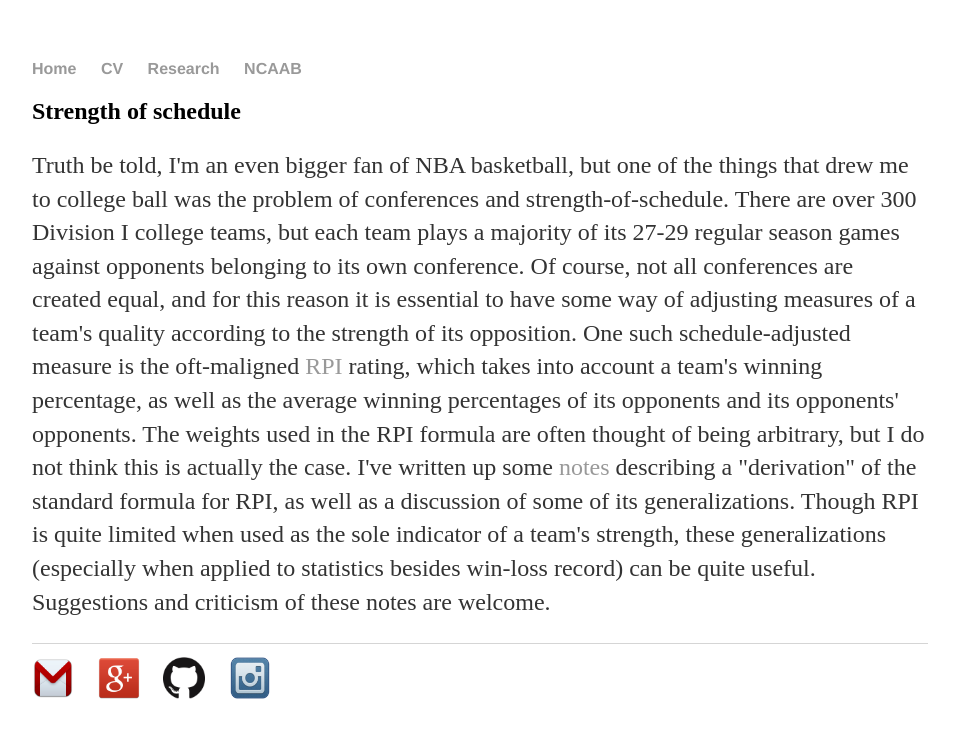
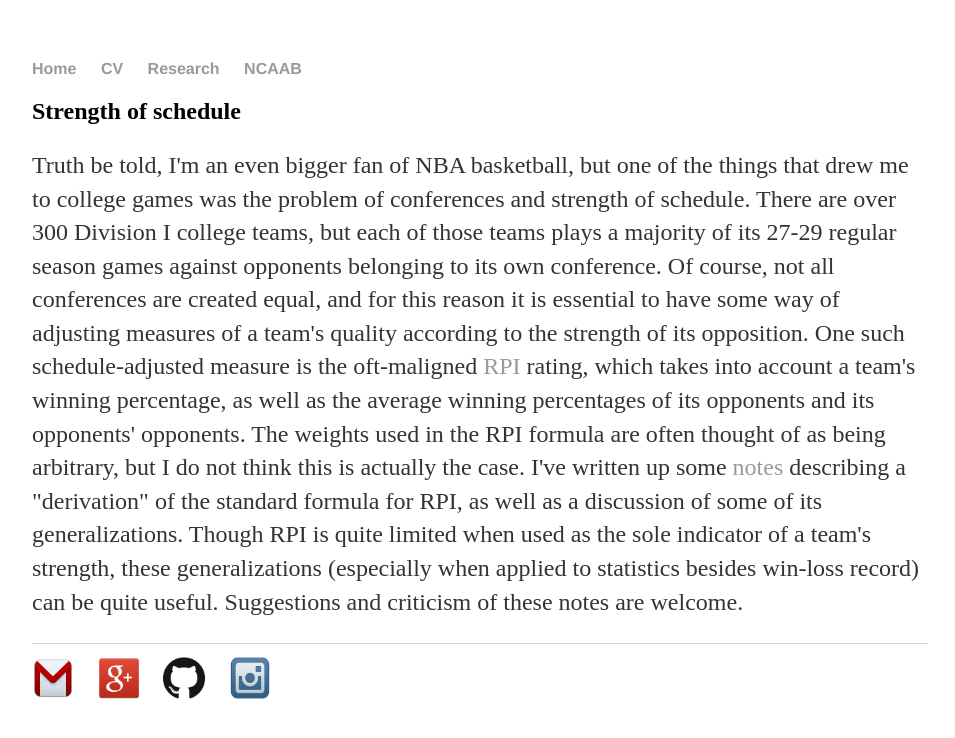
Before and after one commit to erikrforseth/erikrforseth.github.io, a Jekyll site: the page built from basketball/rpi/index.html, in a window 1280 px wide. Shown: the top 738 px of the page, without its empty margins (160-1115 px from the left). Built offline with Jekyll 4.4.1, drawn with Linux system fonts in a browser that asks for light colours.

Commit message:
Minor wording changes.

```diff
--- a/basketball/index.html
+++ b/basketball/index.html
@@ -4,7 +4,7 @@ title: Erik Forseth
 ---
 <div class="blurb">
   <h2>NCAA basketball prediction and analytics</h2>
-  <p>For the past couple of years, a hobby of mine has been writing code to predict the outcomes of college basketball games; this evolved partly as an exercise to teach myself some Python and machine learning techniques, and partly as a new way to follow my favorite sport. For the upcoming 2015-2016 season, I'll be posting regular-season game predictions here. I'll also be submitting these picks to the <a href="http://www.thepredictiontracker.com/basketball.php">Prediction Tracker</a>, where you can follow my performance. I did quite well <a href = "http://www.thepredictiontracker.com/bbresults.php">last year</a> (submitting under the moniker "ERFunctionRatings"), though my performance was somewhat inflated since I started submitting picks a bit later in the season. This year I plan to begin submitting after ~3 games into the season.</p>
+  <p>For the past couple of years, a hobby of mine has been writing code to predict the outcomes of college basketball games; this evolved partly as an exercise to teach myself some Python and machine learning techniques, and partly as a new way to follow my favorite sport. For the upcoming 2015-2016 season, I'll be posting regular-season game predictions here. I'll also be submitting these picks to the <a href="http://www.thepredictiontracker.com/basketball.php">Prediction Tracker</a>, where you can follow my performance. I did quite well <a href = "http://www.thepredictiontracker.com/bbresults.php">last year</a> (submitting under the moniker "ERFunctionRatings"), though my performance was somewhat inflated since I started submitting picks a bit later in the season. This year I plan to begin submitting after about three games into the season.</p>
   <hr>
   <p> For some information about my model, see <a href="/basketball/model">here</a>. </p>
   <p> For some notes about adjusting for strength of schedule in college basketball, see <a href="/basketball/rpi">here</a>.</p>
--- a/basketball/rpi/index.html
+++ b/basketball/rpi/index.html
@@ -4,5 +4,5 @@ title: Erik Forseth
 ---
 <div class="blurb">
   <h2>Strength of schedule</h2>
-  <p>Truth be told, I'm an even bigger fan of NBA basketball, but one of the things that drew me to college ball was the problem of conferences and strength-of-schedule. There are over 300 Division I college teams, but each team plays a majority of its 27-29 regular season games against opponents belonging to its own conference. Of course, not all conferences are created equal, and for this reason it is essential to have some way of adjusting measures of a team's quality according to the strength of its opposition. One such schedule-adjusted measure is the oft-maligned <a href="https://en.wikipedia.org/wiki/Rating_Percentage_Index">RPI</a> rating, which takes into account a team's winning percentage, as well as the average winning percentages of its opponents and its opponents' opponents. The weights used in the RPI formula are often thought of being arbitrary, but I do not think this is actually the case. I've written up some <a href="/basketball/RPInotes.pdf">notes</a> describing a "derivation" of the standard formula for RPI, as well as a discussion of some of its generalizations. Though RPI is quite limited when used as the sole indicator of a team's strength, these generalizations (especially when applied to statistics besides win-loss record) can be quite useful. Suggestions and criticism of these notes are welcome.</p>
+  <p>Truth be told, I'm an even bigger fan of NBA basketball, but one of the things that drew me to college games was the problem of conferences and strength of schedule. There are over 300 Division I college teams, but each of those teams plays a majority of its 27-29 regular season games against opponents belonging to its own conference. Of course, not all conferences are created equal, and for this reason it is essential to have some way of adjusting measures of a team's quality according to the strength of its opposition. One such schedule-adjusted measure is the oft-maligned <a href="https://en.wikipedia.org/wiki/Rating_Percentage_Index">RPI</a> rating, which takes into account a team's winning percentage, as well as the average winning percentages of its opponents and its opponents' opponents. The weights used in the RPI formula are often thought of as being arbitrary, but I do not think this is actually the case. I've written up some <a href="/basketball/RPInotes.pdf">notes</a> describing a "derivation" of the standard formula for RPI, as well as a discussion of some of its generalizations. Though RPI is quite limited when used as the sole indicator of a team's strength, these generalizations (especially when applied to statistics besides win-loss record) can be quite useful. Suggestions and criticism of these notes are welcome.</p>
 </div><!-- /.blurb -->
```
